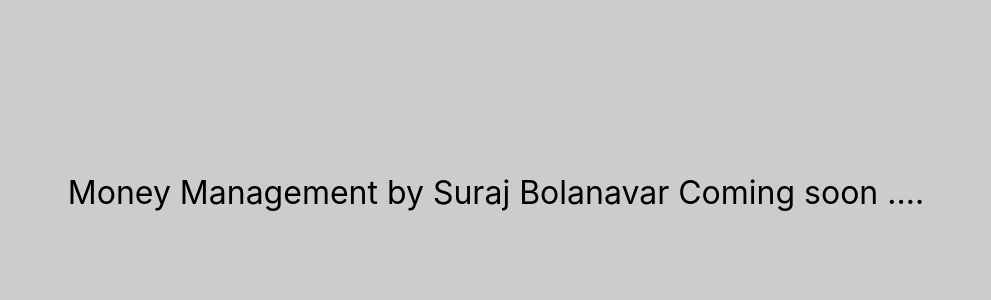
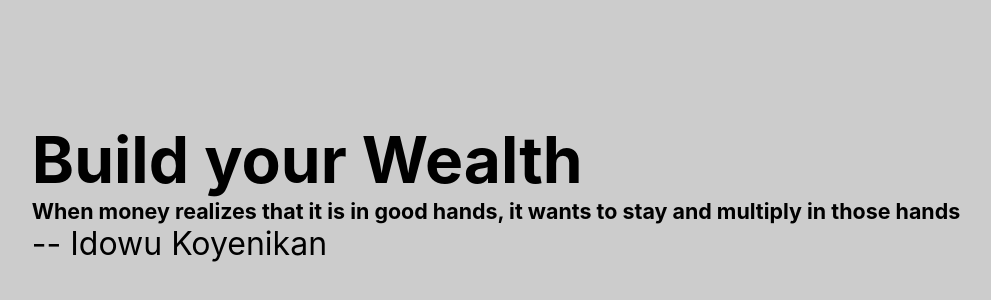
Before and after one commit to surajvb/personal-finance-tool, a React (Create React App) app: page / in a window 1280 px wide. Shown: the part 208-508 px from the top of the page, without its empty margins (144-1135 px from the left). Built offline with nearby package versions, Linux system fonts and the light colour scheme.

Commit message:
MAin text commit

```diff
--- /dev/null
+++ b/src/components/HomeBanner.js
@@ -0,0 +1,13 @@
+import React from 'react'
+
+const HomeBanner = () => {
+  return (
+    <div>
+        <h1>Build your Wealth</h1>
+        <h6> When money realizes that it is in good hands, it wants to stay and multiply in those hands </h6>
+        <p>-- Idowu Koyenikan</p>
+    </div>
+  )
+}
+
+export default HomeBanner
--- a/src/components/MoneyManager.js
+++ b/src/components/MoneyManager.js
@@ -1,8 +1,11 @@
 import React from 'react'
+import HomeBanner from './HomeBanner'
 
 const MoneyManager = () => {
   return (
-    <div>Money Management by Suraj Bolanavar Coming soon .... </div>
+    <div>
+        <HomeBanner/>
+    </div>
   )
 }
 
```
